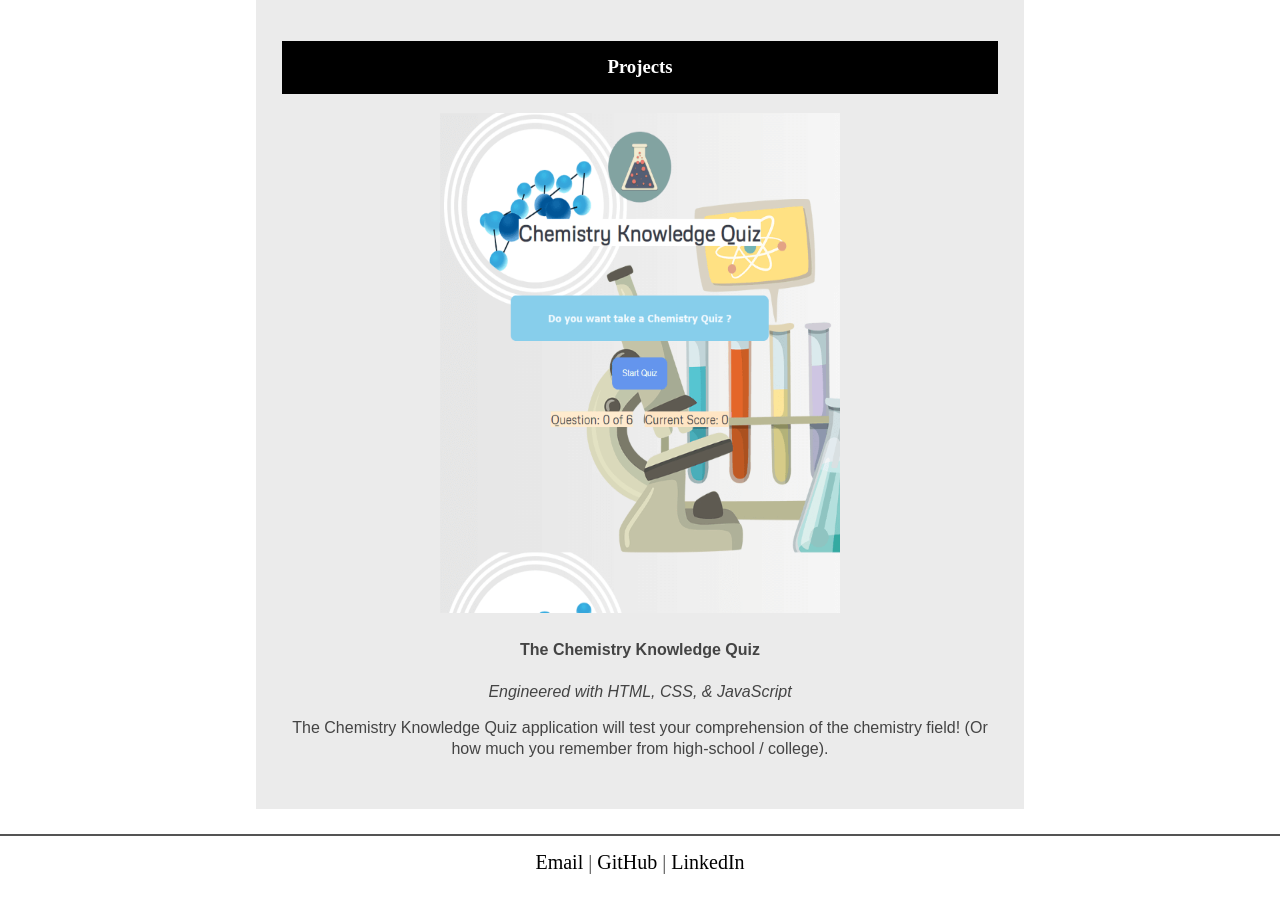
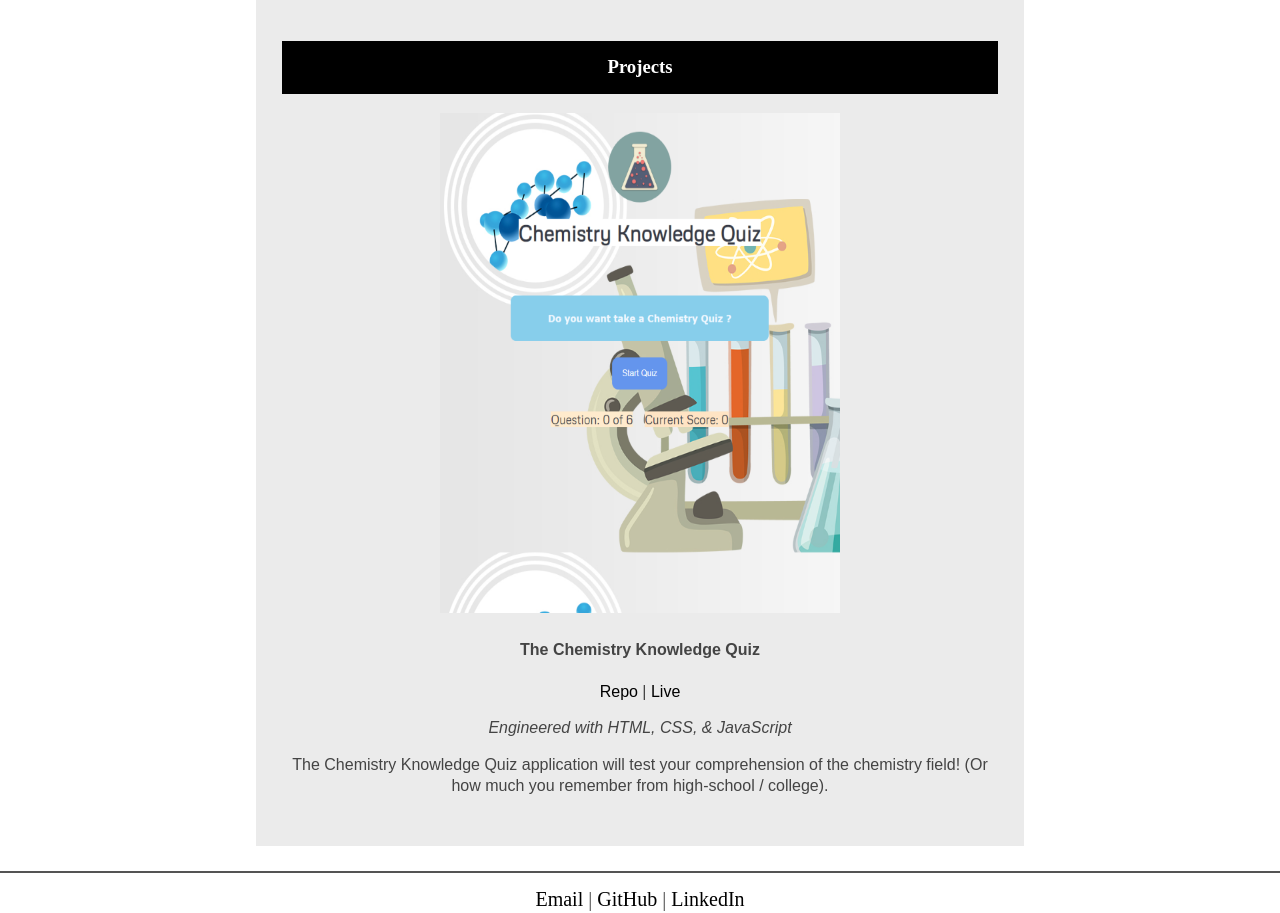
Before and after one commit to thinkful-ei-gecko/Steven-Bull-Portfolio, a plain HTML site: page index.html in a window 1280 px wide. Shown: the part 795-1708 px from the top of the page. Before the commit the page ends 1683 px from the top, so only its background shows below. Drawn offline with nearby package versions, Linux system fonts and the light colour scheme; a web font is replaced by a local one.

Commit message:
add repo and live site links to projects, add uncompressed picture

```diff
--- a/index.html
+++ b/index.html
@@ -54,8 +54,9 @@
         <section class="projects">
             <h3>Projects</h3>
             <div>
-              <img src="chemistryKnowledgeQuiz-compressed.png" alt="Chemistry Knowledge Quiz App">
+              <img src="chemistryKnowledgeQuiz.png" alt="Chemistry Knowledge Quiz App">
               <h4>The Chemistry Knowledge Quiz </h4>
+              <p><a href="https://github.com/thinkful-ei-gecko/smiti-steven-chemistquizapp">Repo</a> | <a href="https://thinkful-ei-gecko.github.io/smiti-steven-chemistquizapp/">Live</a></p>
               <p><em>Engineered with HTML, CSS, & JavaScript</em></p>
               <p>The Chemistry Knowledge Quiz application will test your comprehension of the chemistry field! (Or how much you remember from high-school / college). </p>
             </div>
```
Also changed, not shown: chemistryKnowledgeQuiz-compressed.png (deleted), chemistryKnowledgeQuiz.png (added).
